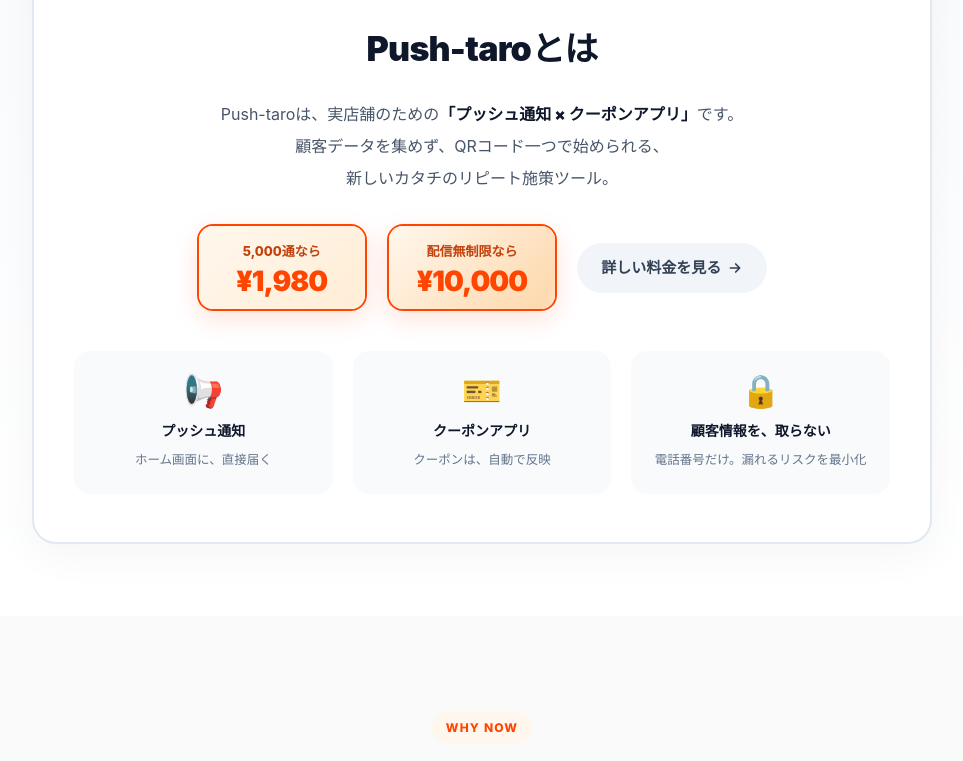
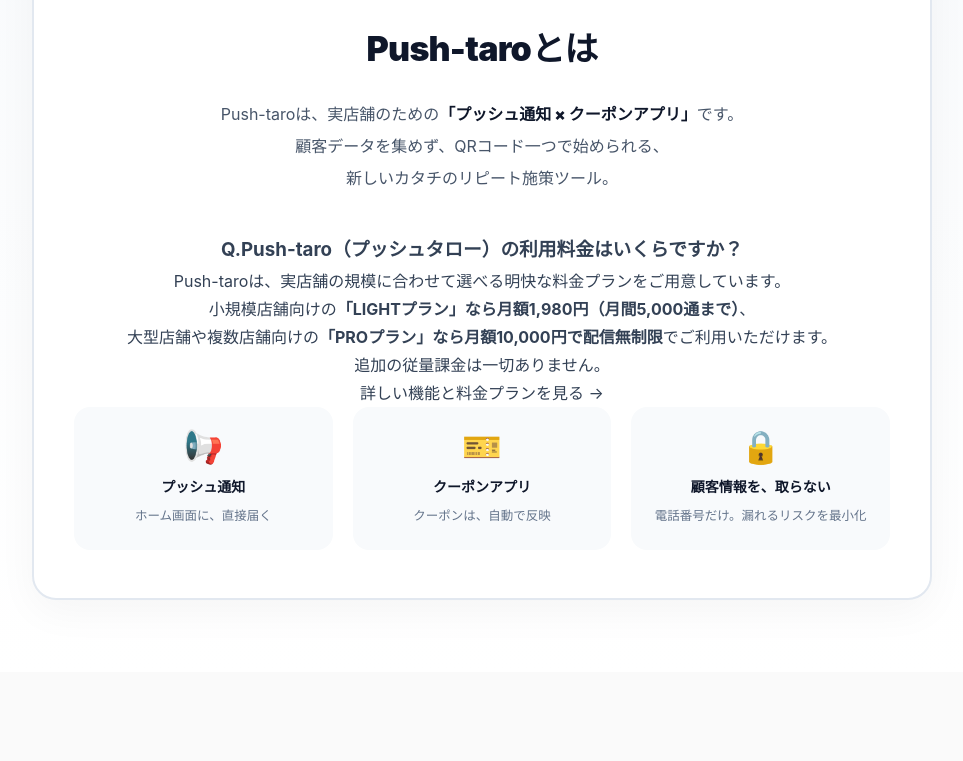
Before and after one commit to thellcishii-lang/push-taro, a Next.js app: page / in a window 1280 px wide. Shown: the part 1215-1976 px from the top of the page, without its empty margins (158-1121 px from the left). Built offline with nearby package versions, Linux system fonts and the light colour scheme; no server answers.

Commit message:
Update HomeClient.tsx

```diff
--- a/app/components/HomeClient.tsx
+++ b/app/components/HomeClient.tsx
@@ -164,20 +164,19 @@ export default function HomeClient() {
         新しいカタチのリピート施策ツール。
       </p>
 
-            <div className="what-is-price">
-        <div className="price-short">
-          <span>5,000通なら</span>
-          <strong>¥1,980</strong>
-        </div>
-        <div className="price-short is-pro">
-          <span>配信無制限なら</span>
-          <strong>¥10,000</strong>
-        </div>
-        <a href="#pricing" className="price-link">
-          詳しい料金を見る
-          <svg className="price-arrow" width="16" height="16" viewBox="0 0 24 24" fill="none">
-            <path d="M5 12h14M13 6l6 6-6 6" stroke="currentColor" strokeWidth="2.5" strokeLinecap="round" strokeLinejoin="round" />
-          </svg>
+           <div className="what-is-qa">
+        <h3 className="what-is-qa-q">
+          <span className="q-mark">Q.</span>
+          Push-taro（プッシュタロー）の利用料金はいくらですか？
+        </h3>
+        <p className="what-is-qa-a">
+          Push-taroは、実店舗の規模に合わせて選べる明快な料金プランをご用意しています。<br />
+          小規模店舗向けの<strong>「LIGHTプラン」なら月額1,980円（月間5,000通まで）</strong>、<br />
+          大型店舗や複数店舗向けの<strong>「PROプラン」なら月額10,000円で配信無制限</strong>でご利用いただけます。<br />
+          追加の従量課金は一切ありません。
+        </p>
+        <a href="#pricing" className="what-is-qa-link">
+          詳しい機能と料金プランを見る →
         </a>
       </div>
 
```
